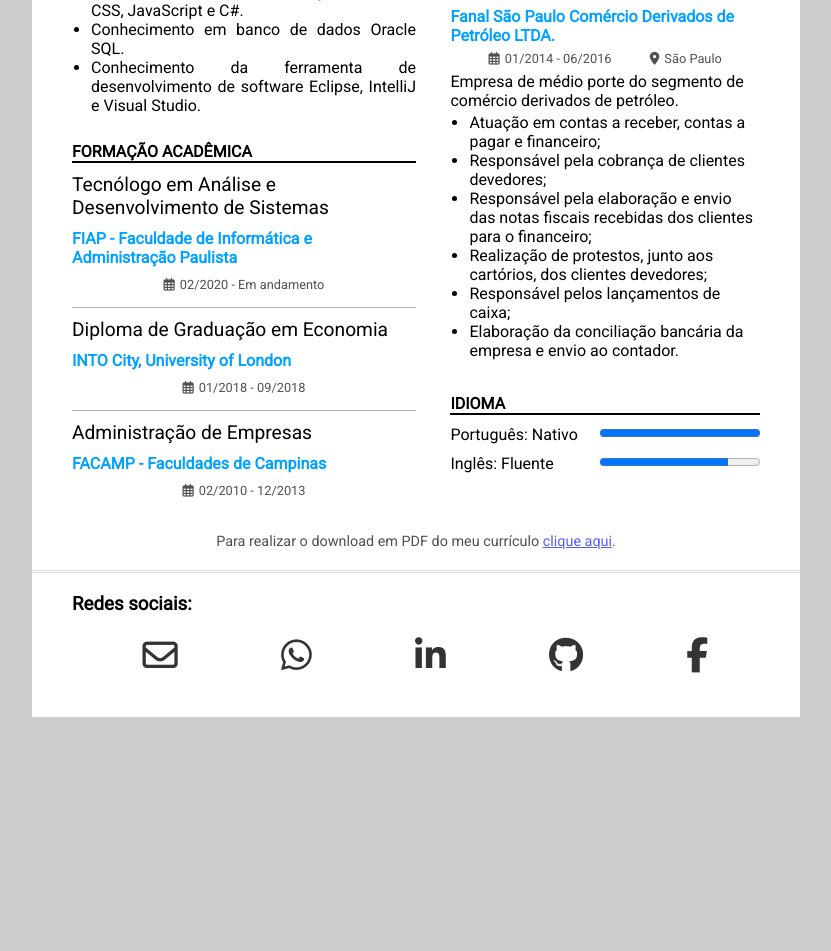
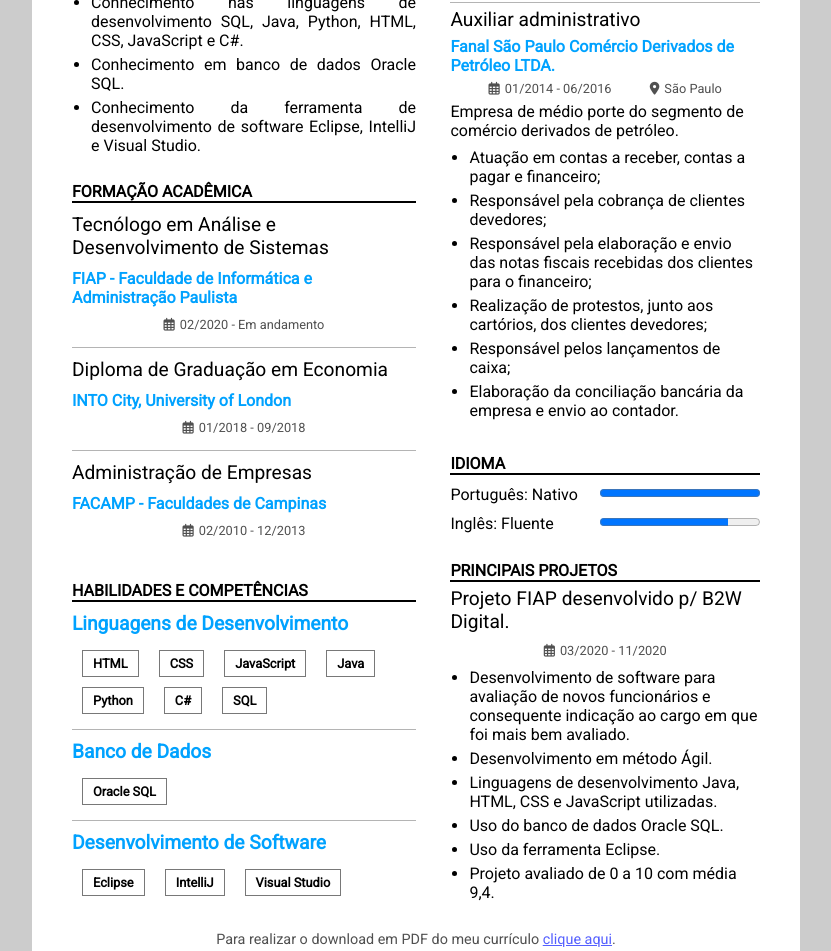
Before and after one commit to DSobanski0/Site-Pessoal, a plain HTML site: page curriculo.html in a window 1280 px wide. Shown: the part 793-1744 px from the top of the page, without its empty margins (224-1055 px from the left). Before the commit the page ends 1510 px from the top, so only its background shows below. Drawn offline with Linux system fonts and the light colour scheme.

Commit message:
curriculum part 2 added

```diff
--- a/css/style.css
+++ b/css/style.css
@@ -83,7 +83,7 @@
 
 .informacoes-basicas {
     display: flex;
-    justify-content: space-between;
+    justify-content: space-around;
     color: rgb(80, 80, 80);
     font-size: 0.9rem;
 }
@@ -117,8 +117,8 @@
     margin-top: 1.7rem;
 }
 
-ul {
-    margin-left: 19px;
+.curriculo ul li {
+    margin: 5px 0 0 19px;
 }
 
 .resumo {
@@ -200,6 +200,41 @@
     margin-top: 10px;
 }
 
+.titulo-habilidade {
+    color: rgb(0, 162, 255);
+    font-size: 1.2rem;
+    margin: 10px 0;
+    font-weight: bold;
+}
+
+.competencias {
+    display: flex;
+    flex-wrap: wrap;
+    border-bottom: 1px solid rgb(180, 180, 180);
+    padding-bottom: 10px;
+}
+
+.competencias:nth-child(7) {
+    border: none;
+}
+
+.competencias p {
+    border: 1px solid rgb(120, 120, 120);
+    padding: 5px 10px;
+    margin: 5px 10px;
+    font-size: 0.8rem;
+    font-weight: bold;
+}
+
+.principais-projetos p {
+    padding: 5px 0;
+}
+
+.projeto {
+    font-size: 1.2rem;
+
+}
+
 .download-curriculo {
     width: 100%;
     text-align: center;
@@ -210,6 +245,10 @@
 
 .download-curriculo a {
     color: rgb(85, 96, 255);
+}
+
+.download-curriculo a:hover {
+    color: blue;
 }
 
 /* Rodapé */
--- a/curriculo.html
+++ b/curriculo.html
@@ -76,6 +76,30 @@
                             <p class="periodo"><i class="far fa-calendar-alt"></i>02/2010 - 12/2013</p>
                         </div>
                     </div>
+                    <div class="habilidades">
+                        <h4>HABILIDADES E COMPETÊNCIAS</h4>
+                        <p class="titulo-habilidade">Linguagens de Desenvolvimento</p>
+                        <div class="competencias">
+                            <p>HTML</p>
+                            <p>CSS</p>
+                            <p>JavaScript</p>
+                            <p>Java</p>
+                            <p>Python</p>
+                            <p>C#</p>
+                            <p>SQL</p>
+                        </div>
+                        <p class="titulo-habilidade">Banco de Dados</p>
+                        <div class="competencias">
+                            <p>Oracle SQL</p>
+                        </div>
+                        <p class="titulo-habilidade">Desenvolvimento de Software</p>
+                        <div class="competencias">
+                            <p>Eclipse</p>
+                            <p>IntelliJ</p>
+                            <p>Visual Studio</p>
+                        </div>
+
+                    </div>
                 </div>
                 <div class="direita">
                     <div class="experiencia-profissional">
@@ -130,6 +154,21 @@
                                 max="100"></progress>
                         </div>
                     </div>
+                    <div class="principais-projetos">
+                        <h4>PRINCIPAIS PROJETOS</h4>
+                        <p class="projeto">Projeto FIAP desenvolvido p/ B2W Digital.</p>
+                        <p class="periodo"><i class="far fa-calendar-alt"></i>03/2020 - 11/2020</p>
+                        <ul>
+                            <li>Desenvolvimento de software para avaliação de novos funcionários e
+                                consequente indicação ao cargo em que foi mais bem avaliado.</li>
+                            <li>Desenvolvimento em método Ágil.</li>
+                            <li>Linguagens de desenvolvimento Java, HTML, CSS e JavaScript
+                                utilizadas.</li>
+                            <li>Uso do banco de dados Oracle SQL.</li>
+                            <li>Uso da ferramenta Eclipse.</li>
+                            <li>Projeto avaliado de 0 a 10 com média 9,4.</li>
+                        </ul>
+                    </div>
                 </div>
                 <p class="download-curriculo">Para realizar o download em PDF do meu currículo <a
                         href="./download/CV.pdf" download="Currículo Daniel">clique aqui</a>.</p>
```
